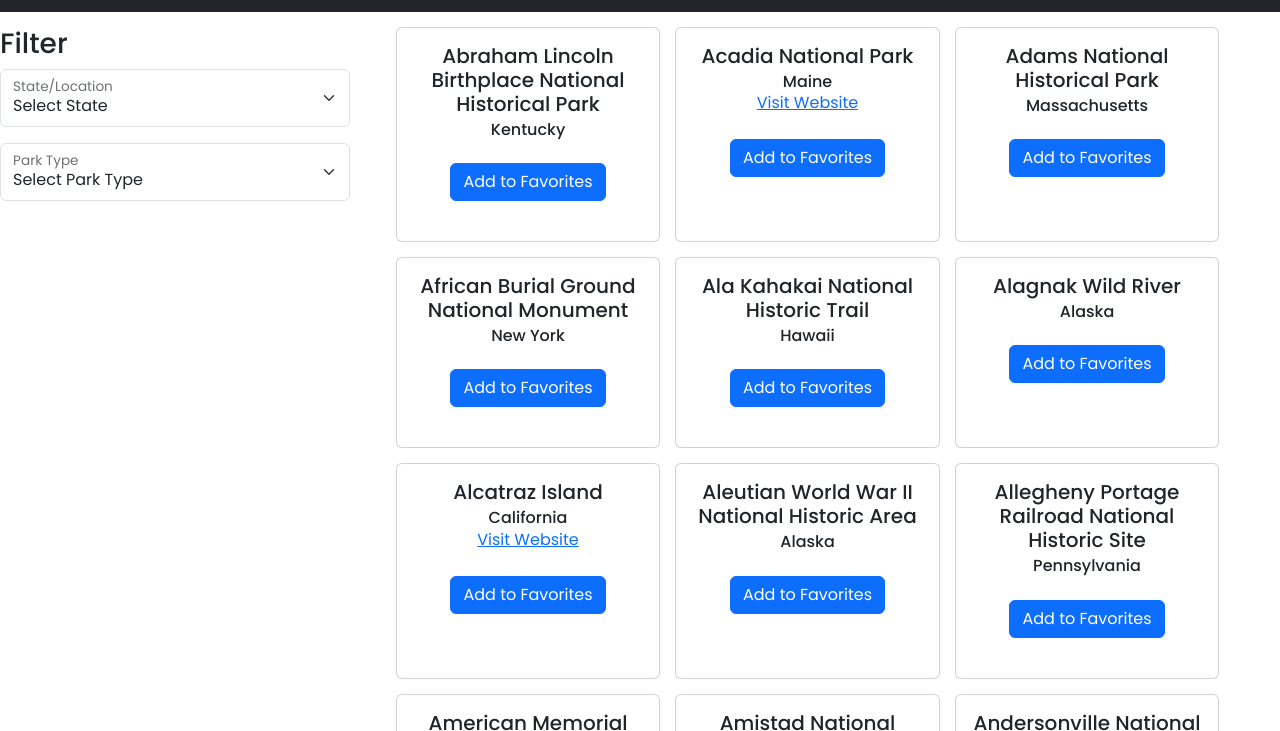
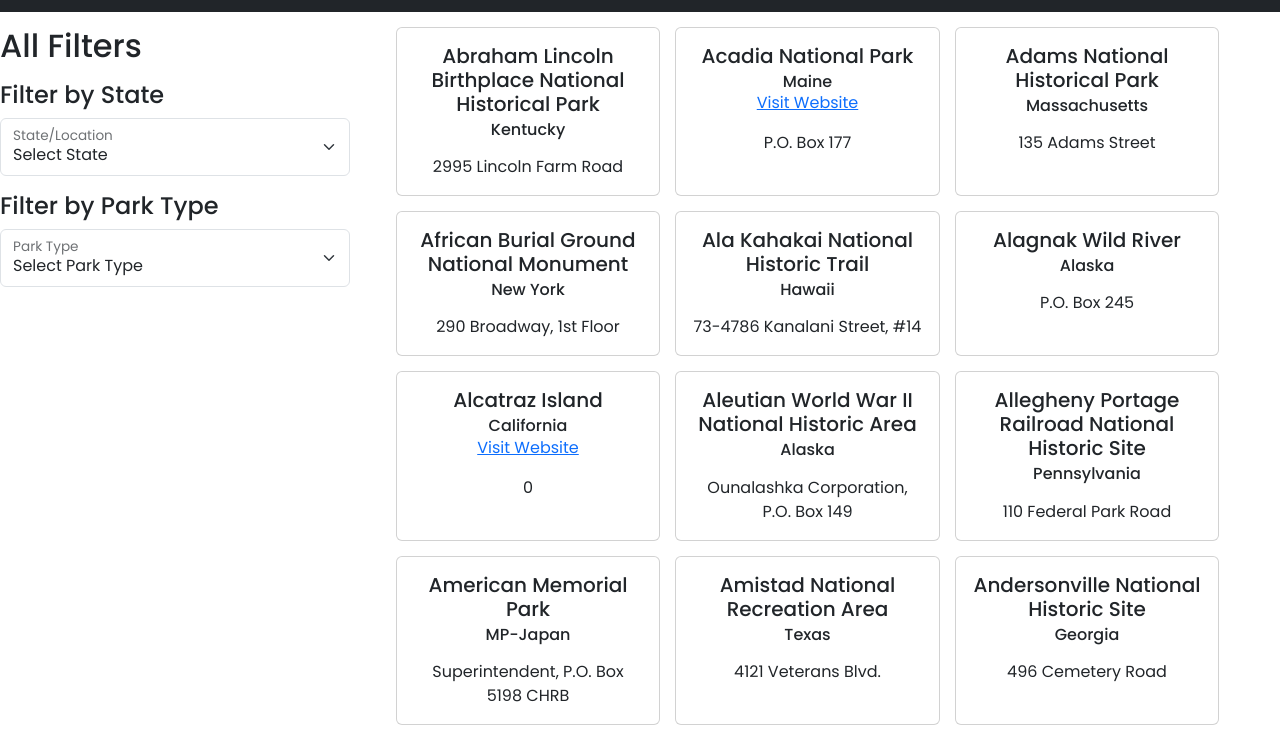
Before and after one commit to CodingCZR/EnjoyTheOutdoors, a plain HTML site: page nationalPark.html in a window 1280 px wide. Shown: the part 98-829 px from the top of the page. Drawn offline with nearby package versions, Linux system fonts and the light colour scheme.

Commit message:
added extra styling to every card and page

```diff
--- a/nationalPark.html
+++ b/nationalPark.html
@@ -73,8 +73,9 @@
     <main>
       <!-- filter boxes -->
       <div class="filter-box">
-        <h3>Filter</h3>
+        <h2 class = "mb-3">All Filters</h2>
 
+        <h4>  Filter by State </h4>
         <div class="form-floating mb-3">
           <select name="" id="state-dropdown" class="form-select">
             <option value="showAll">Select State</option>
@@ -82,6 +83,7 @@
           <label for="category-select">State/Location</label>
         </div>
 
+        <h4> Filter by Park Type </h4>
         <div class="form-floating mb-3">
           <select name="" id="parkTypeDropdown" class="form-select">
             <option value="showAll">Select Park Type</option>
--- a/scripts/stateFunction.js
+++ b/scripts/stateFunction.js
@@ -101,14 +101,10 @@ function displayPark(parkFilter, parksContain) {
         parkCardBody.appendChild(parkLink);
     }
 
-    // setting the park button
-    const parkButton = document.createElement('button');
-    parkButton.classList.add('btn', 'btn-primary', 'text-center', 'm-4');
-    parkButton.innerText = 'Add to Favorites';
+    // setting park address
+    const parkAddress = document.createElement('p');
+    parkAddress.classList.add('card-text', 'mt-3');
+    parkAddress.innerText = parkFilter.Address;
+    parkCardBody.appendChild(parkAddress);
 
-    parkButton.addEventListener('click', () => {
-        addFavorite(parkFilter.LocationID);
-    });
-
-    parkCardBody.appendChild(parkButton);
 }
```
Also changed, not shown: mountains.html (+4 -4 lines).
